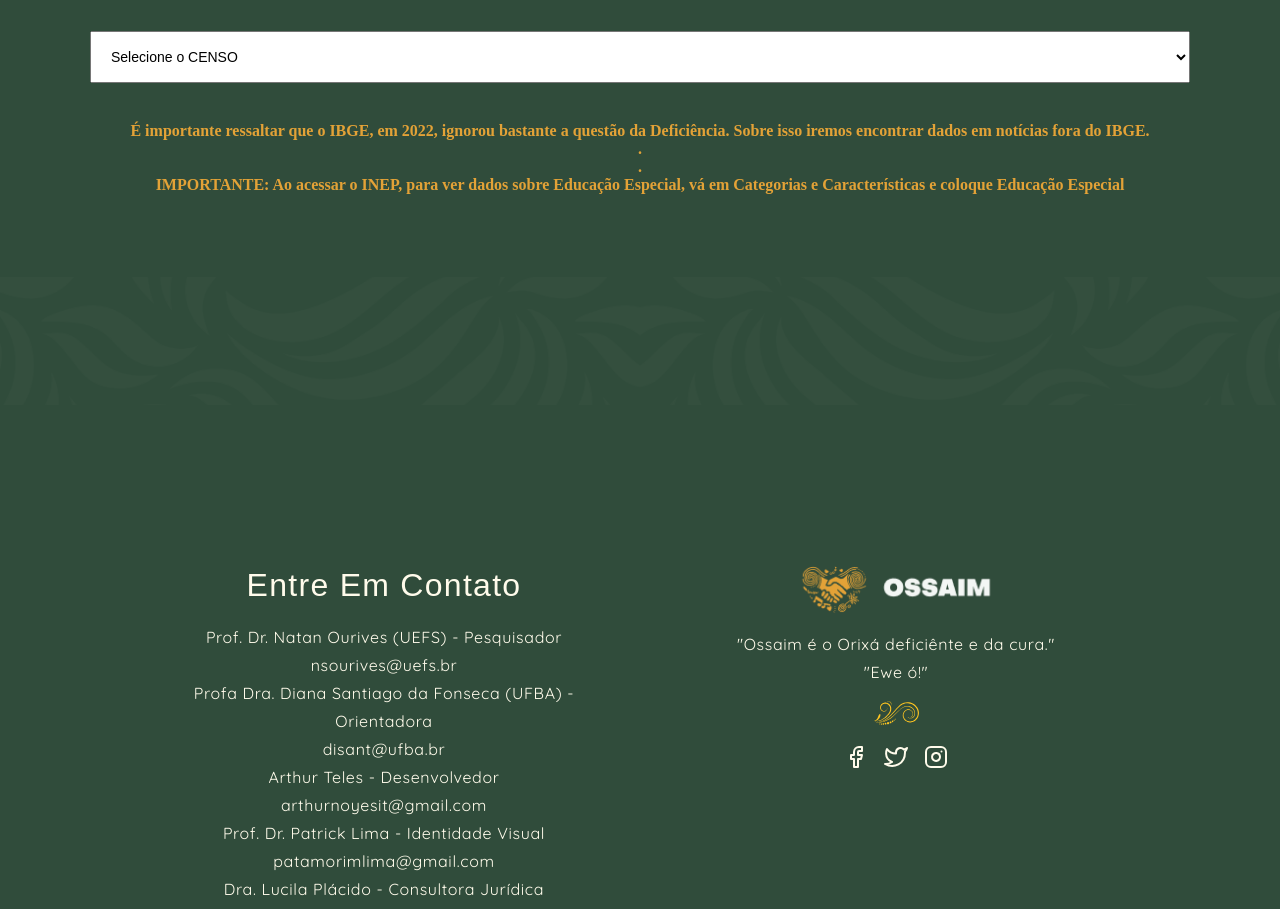
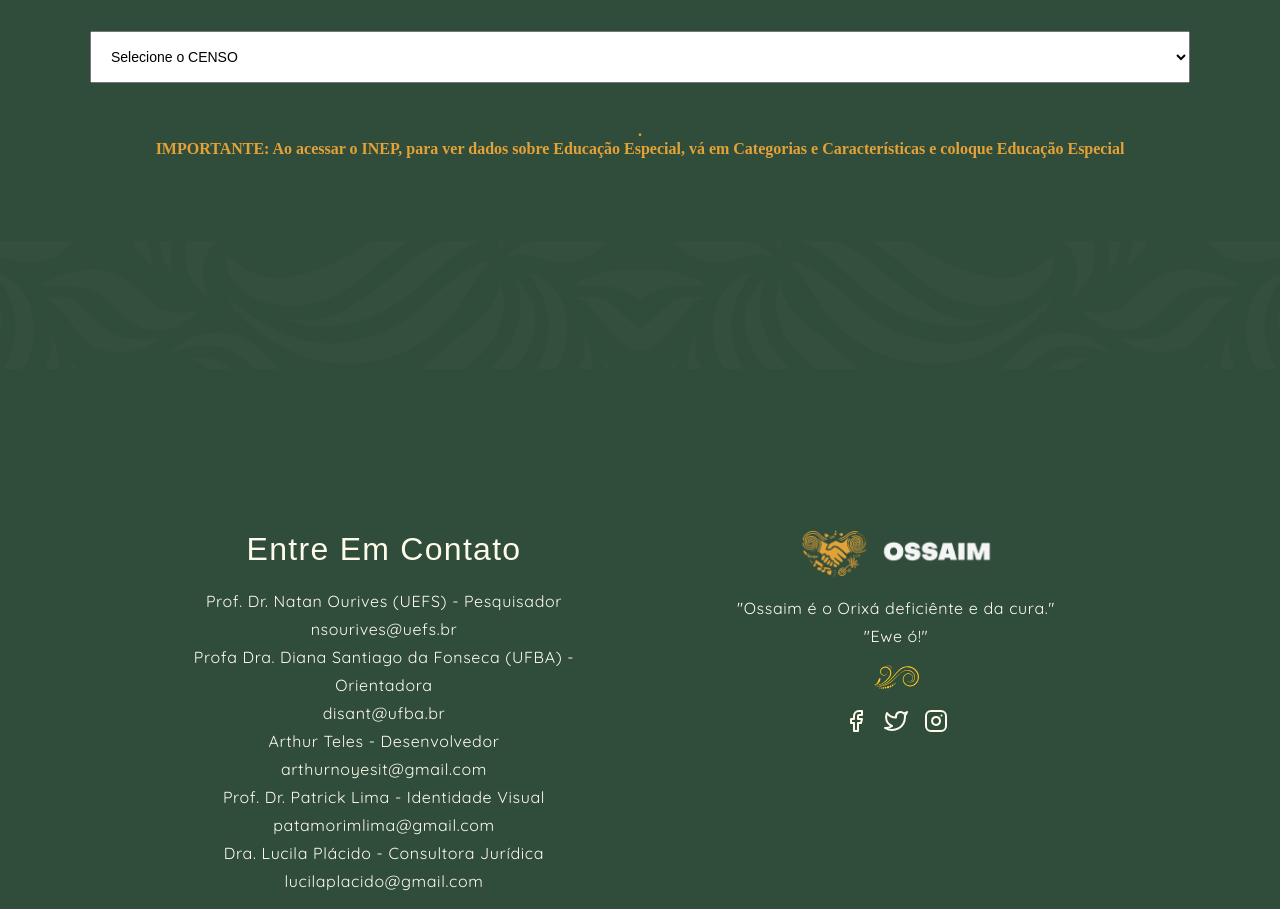
Before and after one commit to arthruur/Ossaim-, a React (Create React App) app: page / in a window 1280 px wide. Shown: the part 1800-2709 px from the top of the page. Built offline with nearby package versions, Linux system fonts and the light colour scheme.

Commit message:
Update CensosDropdown.jsx

```diff
--- a/src/container/Menu/CensosDropdown.jsx
+++ b/src/container/Menu/CensosDropdown.jsx
@@ -69,8 +69,6 @@ const CensosDropdown = () => {
       default:
         return (
           <div style={{ fontWeight: '700',fontSize: '16px', textAlign: 'center', marginTop: '20px', padding: '0.4rem', color: '#E3A237'}}>
-            <p>É importante ressaltar que o IBGE, em 2022, ignorou bastante a questão da Deficiência. Sobre isso iremos encontrar dados em notícias fora do IBGE.</p>
-            <p>.</p>
             <p>.</p>
             <p>IMPORTANTE: Ao acessar o INEP, para ver dados sobre Educação Especial, vá em Categorias e Características e coloque Educação Especial</p>
 
```
